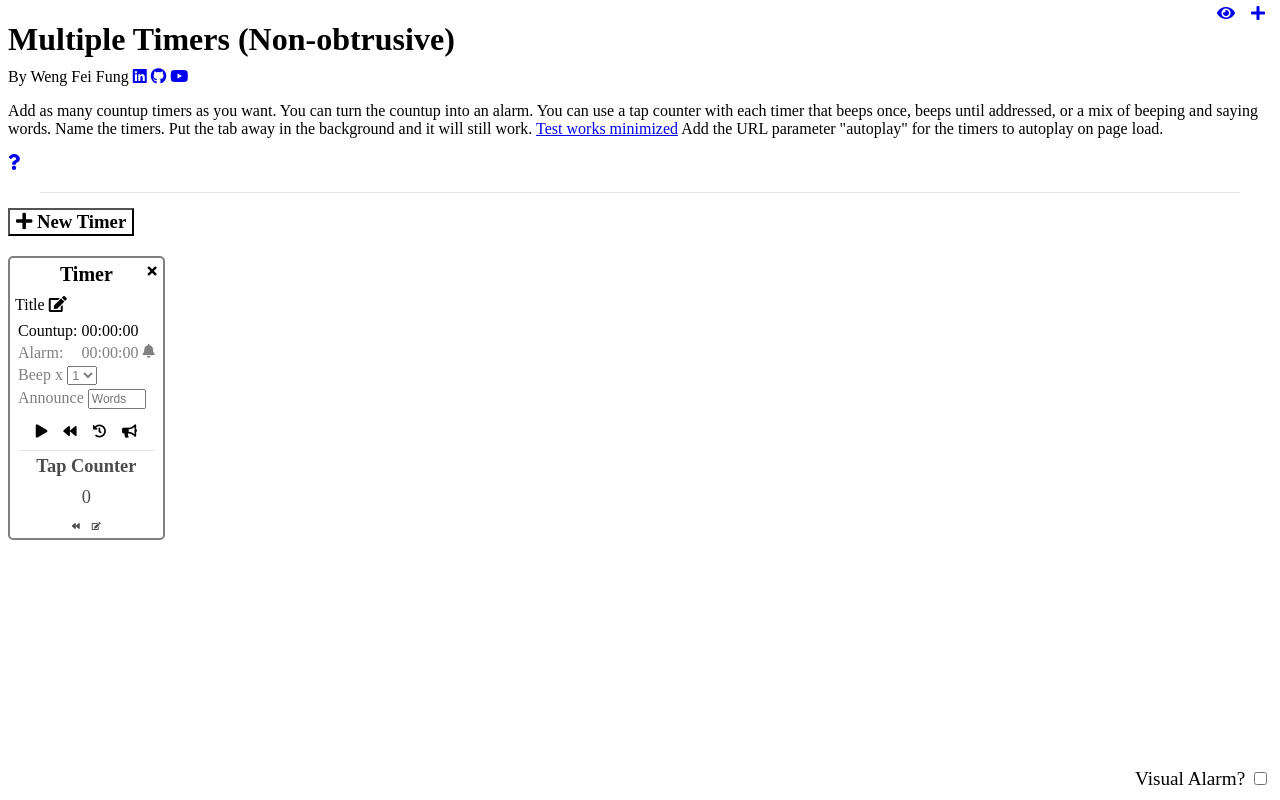
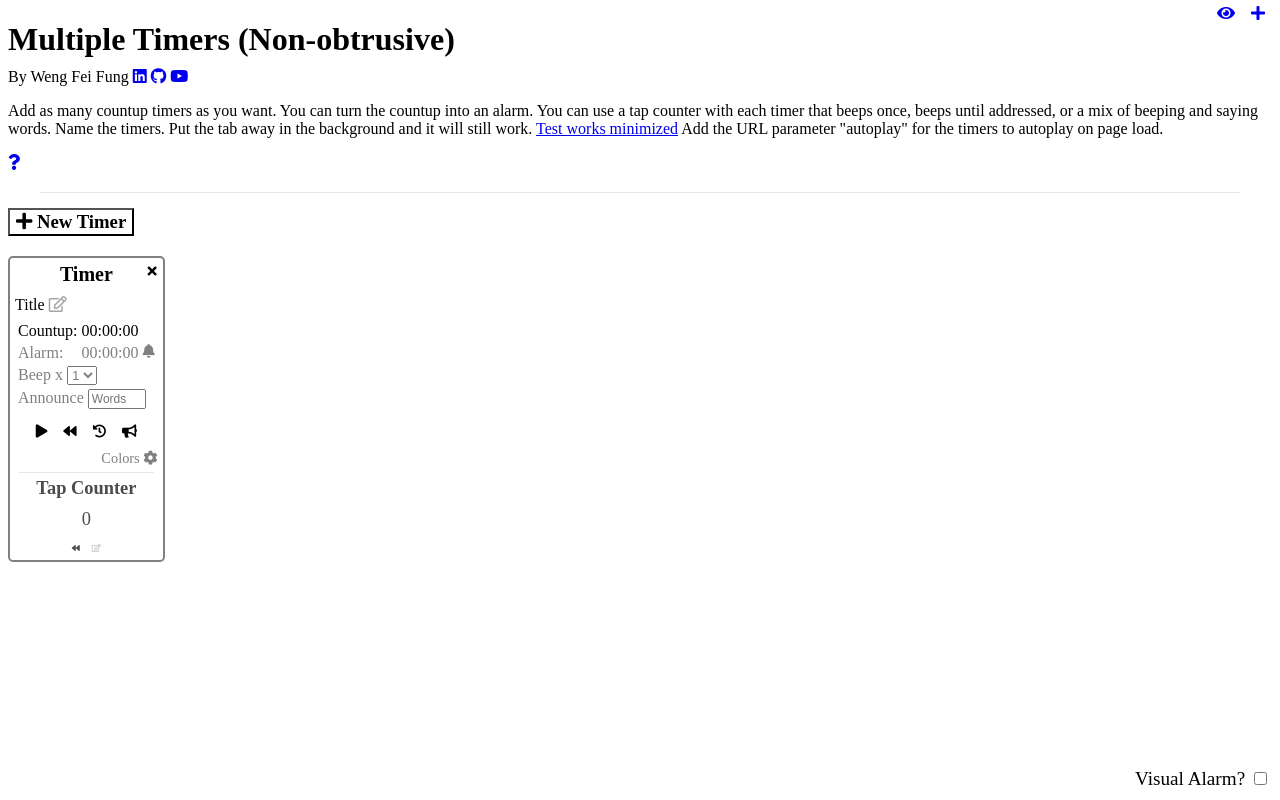
Before and after one commit to Siphon880gh/multitimers, a PHP site: page / in a window 1280 px wide. Run offline with PHP 8.4, Linux system fonts and the light colour scheme; some libraries are stand-ins or nearby versions.

Commit message:
Change color and persist per timer

```diff
--- a/assets/css/index.css
+++ b/assets/css/index.css
@@ -1,3 +1,8 @@
+
+::marker {
+    color: transparent;
+
+}
 .loop-timer.active {
     color: green;
 }
@@ -12,6 +17,12 @@
 
 .fa-pause {
     color: red;
+}
+
+.fa-edit {
+    color: gray;
+    font-weight: 450;
+    opacity: 0.7;
 }
 
 #title {
@@ -72,11 +83,17 @@ aside {
     content: ":";
 }
 
-.red {
+.due[data-color="red"] {
     background-color: rgba(255, 0, 0, .7);
 }
+.due[data-color="green"] {
+    background-color: rgba(0, 255, 0, .3);
+}
+.due[data-color="blue"] {
+    background-color: rgba(0, 100, 255, .3);
+}
 
-.time-tile:not(.red) .replay-container {
+.time-tile:not(.due) .replay-container {
     display: none;
 }
 
--- a/assets/js/app.js
+++ b/assets/js/app.js
@@ -211,9 +211,20 @@ $(function initEventListeners() {
 //         },2000)
 //     }
 // }
-function visualAlarm() {
+function visualAlarm(color) {
     if($("#visual-alarm").is(":checked")) {
-        $("body").css("background-color", "red")
+        console.log({color})
+        switch(color) {
+            case "red":
+                $("body").css("background-color", "rgba(255, 0, 0, 1)")
+                break;
+            case "green":
+                $("body").css("background-color", "rgba(0, 255, 0, .3)")
+                break;
+            case "blue":
+                $("body").css("background-color", "rgba(0, 100, 255, .3)")
+                break;
+        }
     }
 }
 $("body").on("click", ()=>{
@@ -235,12 +246,14 @@ $(function setPoller() {
                     if(timer.alarmTimes===1 && timer.alarmAnnounce.length===0) {
                         beep();
                         // displayTimerTitleInAlert(timer.alarmAnnounce);
-                        visualAlarm();
+                        const color = timer.getColor();
+                        visualAlarm(color);
                         // } else if(!timer.elapsed) { // alarm with speech will always be only once
                     } else {
                         beepNThenWord(timer.alarmTimes, timer.alarmAnnounce)
                         // displayTimerTitleInAlert(timer.alarmAnnounce);
-                        visualAlarm();
+                        const color = timer.getColor();
+                        visualAlarm(color);
                     }
                     timer.elapsed = true;
                 }
@@ -281,12 +294,12 @@ $(function setPoller() {
                 let alarmSecs = timer.alarm;
                 if(alarmSecs!==0) {
                     if(totalSecs>=alarmSecs) { // Possibly obsolete concern: must be >= because it'd be missed if under another tab and you just opened the tab
-                        if(!$timer.hasClass("red")) {
-                            $timer.addClass("red");
+                        if(!$timer.hasClass("due")) {
+                            $timer.addClass("due");
                         }
                     } else {
-                        if($timer.hasClass("red")) {
-                            $timer.removeClass("red");
+                        if($timer.hasClass("due")) {
+                            $timer.removeClass("due");
                         }
                     } // if out
                 }
@@ -299,10 +312,27 @@ $(function setPoller() {
  * Timer object gets pushed to timers array
  * Variables current and goal are in seconds.
  */
+function decorators() {
+        return {
+            getTimer: function() {
+            const uid = this.uid;
+            return $(`[data-uid="${uid}"]`);
+        },
+        setColor: function(color) {
+            this.color = color;
+            this.getTimer().attr("data-color", color);
+        },
+        getColor: function(color) {
+            return this.color
+        }
+    }
+}
 class Timer {
     constructor() {
         const uid = Date.now() + "";
-        const timer = {
+        const defaultColor = "red"
+        let timer = {
+            color: defaultColor,
             uid,
             alarm: 0,
             alarmTimes: 1,
@@ -319,10 +349,15 @@ class Timer {
                 evenLabel: ""
             }
         }
+        timer = {...timer, ...decorators()};
 
-        // Update model
+        // Append model to models
         window.timers[0][uid] = timer;
-        new $Timer(uid);
+
+        // Graphical
+        let $timer = new $Timer(uid, defaultColor);
+
+        // Update localStorage
         window.timers.updatePersist();
     }
 } // class Timer
@@ -331,9 +366,10 @@ class Timer {
  * $Timer is DOM
  */
 class $Timer {
-    constructor(uid) {
+    constructor(uid, color) {
         let template = $("template").html();
         template = template.replaceAll("__uid__", uid);
+        template = template.replaceAll("__color__", color);
         let $timer = $(template);
         utility.$layout.append($timer);
         return $timer;
@@ -508,6 +544,9 @@ function shorthandSetAlarm($alarmSetter) {
 
         // Reflect timer looping on the model
         timer.looping = true;
+        console.log("Will NOT loop back when reach alarm time")
+    } else {
+        console.log("Will loop back when reach alarm time")
     }
 
     line = line.toLowerCase();
@@ -556,8 +595,13 @@ $(function initPersist() {
     var timersExist = JSON.parse(localStorage.getItem("multitimers__timers"));
     if(timersExist) {
         window.timers[0] = timersExist;
+
         for(uid in timersExist) {
-            const timer = timersExist[uid]
+            let timer = timersExist[uid]
+
+            // Since methods dont get saved in localStorage
+            timer = {...timer, ...decorators()};
+            window.timers[0][uid] = timer;
 
             // Countdowns to 0
             timer.elapsed = false;
@@ -566,7 +610,7 @@ $(function initPersist() {
 
             // Restore DOM - Loop Time and Repeat Beep buttons
             const {looping, repeatBeep} = timer;
-            const $timer = new $Timer(uid);
+            const $timer = new $Timer(uid, timer.color);
 
             if(looping) $timer.find(".loop-timer").addClass("active");
             if(repeatBeep) $timer.find(".repeat-beep").addClass("active");
--- a/index.html
+++ b/index.html
@@ -108,7 +108,7 @@
         <main></main>
 
         <template>
-                <div data-uid="__uid__" class="time-tile timer" data-o data-init>
+                <div data-uid="__uid__" class="time-tile timer" data-o data-init data-color="__color__">
                     <div class="section-header">Timer</div>
                     <div class="timer-title" contenteditable>Title <span class="fa fa-edit"></span></div>
                     <button class="remove-timer" data-role="none" type="button"><span class="fa fa-times"></button>
@@ -155,6 +155,20 @@
                         <button class="loop-timer hoverable fa fa-history" data-role="none" type="button"></button>
                         <button class="repeat-beep hoverable fa fa-bullhorn" data-role="none" type="button"></button>
                     </div>
+
+                    <div>
+                        <details style="font-size:90%; color:gray;">
+                            <summary style="text-align:right;">Colors <i class="fa fa-cog" aria-label="Color Settings"></i></summary>
+                            <div class="color-settings">
+                                <label>Red</label>
+                                <input type="radio" value="Red" name="color-__uid__" onclick='window.timers[0][__uid__].setColor("red")'/><br/>
+                                <label>Green</label>
+                                <input type="radio" value="Green" name="color-__uid__" onclick='window.timers[0][__uid__].setColor("green")'/><br/>
+                                <label>Blue</label>
+                                <input type="radio" value="Blue" name="color-__uid__" onclick='window.timers[0][__uid__].setColor("blue")'/>
+                        </details>
+                    </div>
+
                     <hr/>
 
                     <div class="tap-counter-section">
```
